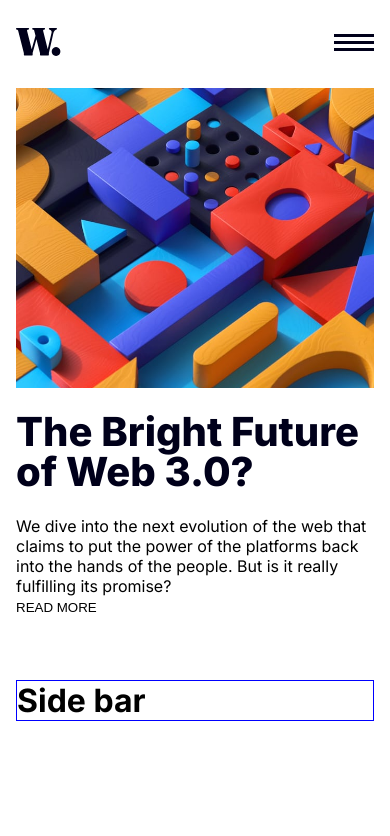
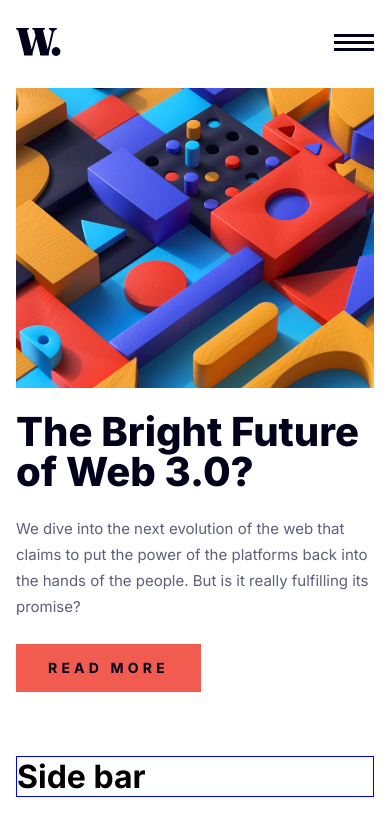
Before and after one commit to hectorlil48/fem-news-homepage, a React (Vite) app: page / in a window 390 px wide. Shown: the top 836 px of the page. Built offline with nearby package versions, Linux system fonts and the light colour scheme.

Commit message:
Added styles for the hero paragraph and button, giving it a hover effect and breakpoint.

```diff
--- a/src/components/Hero.css
+++ b/src/components/Hero.css
@@ -19,3 +19,32 @@
   line-height: var(--lh-tight);
   color: var(--navy-950);
 }
+
+.hero__description p {
+  font-size: var(--text-preset-6);
+  font-weight: var(--fw-regular);
+  line-height: var(--lh-relaxed);
+  color: var(--navy-600);
+  margin-bottom: var(--spacing-300);
+}
+
+.hero__description button {
+  background-color: var(--red-500);
+  color: var(--navy-950);
+  padding: var(--spacing-100) var(--spacing-400);
+  font-size: var(--text-preset-7);
+  font-weight: var(--fw-bold);
+  line-height: var(--lh-loose);
+  letter-spacing: var(--ls-7);
+}
+
+.hero__description button:hover {
+  background-color: var(--navy-950);
+  color: var(--white);
+}
+
+@media (min-width: 1024px) {
+  .hero__content h1 {
+    font-size: var(--text-preset-1);
+  }
+}
--- a/src/index.css
+++ b/src/index.css
@@ -25,6 +25,7 @@ button {
   cursor: pointer;
   border: none;
   background: none;
+  font-family: inherit;
 }
 
 :root {
@@ -52,10 +53,10 @@ button {
   --lh-snug: 1.2; /* preset 4 - 24px/20px */
   --lh-normal: 1.333; /* preset 5 - 24px/18px */
   --lh-relaxed: 1.733; /* preset 6 - 26px/15px */
-  --lh-loose: 1.714; /* preset 7 - 24px/14px */
+  --lh-loose: 1.72; /* preset 7 - 24px/14px */
 
   /* Letter Spacing */
-  --ls-7: 4.38px; /* only preset 7 has letter spacing */
+  --ls-7: 4.2px; /* only preset 7 has letter spacing */
 
   /* Font Weights */
   --fw-regular: 400;
@@ -63,7 +64,7 @@ button {
   --fw-extra-bold: 800;
 
   /* Spacing */
-  --spacing-100: 8px;
+  --spacing-100: 12px;
   --spacing-200: 16px;
   --spacing-300: 24px;
   --spacing-400: 32px;
@@ -91,6 +92,12 @@ body {
   margin-top: var(--spacing-400);
 }
 
+@media (min-width: 600px) {
+  body {
+    padding: 0 var(--spacing-400);
+  }
+}
+
 @media (min-width: 768px) {
   body {
     padding: 0 80px;
```
